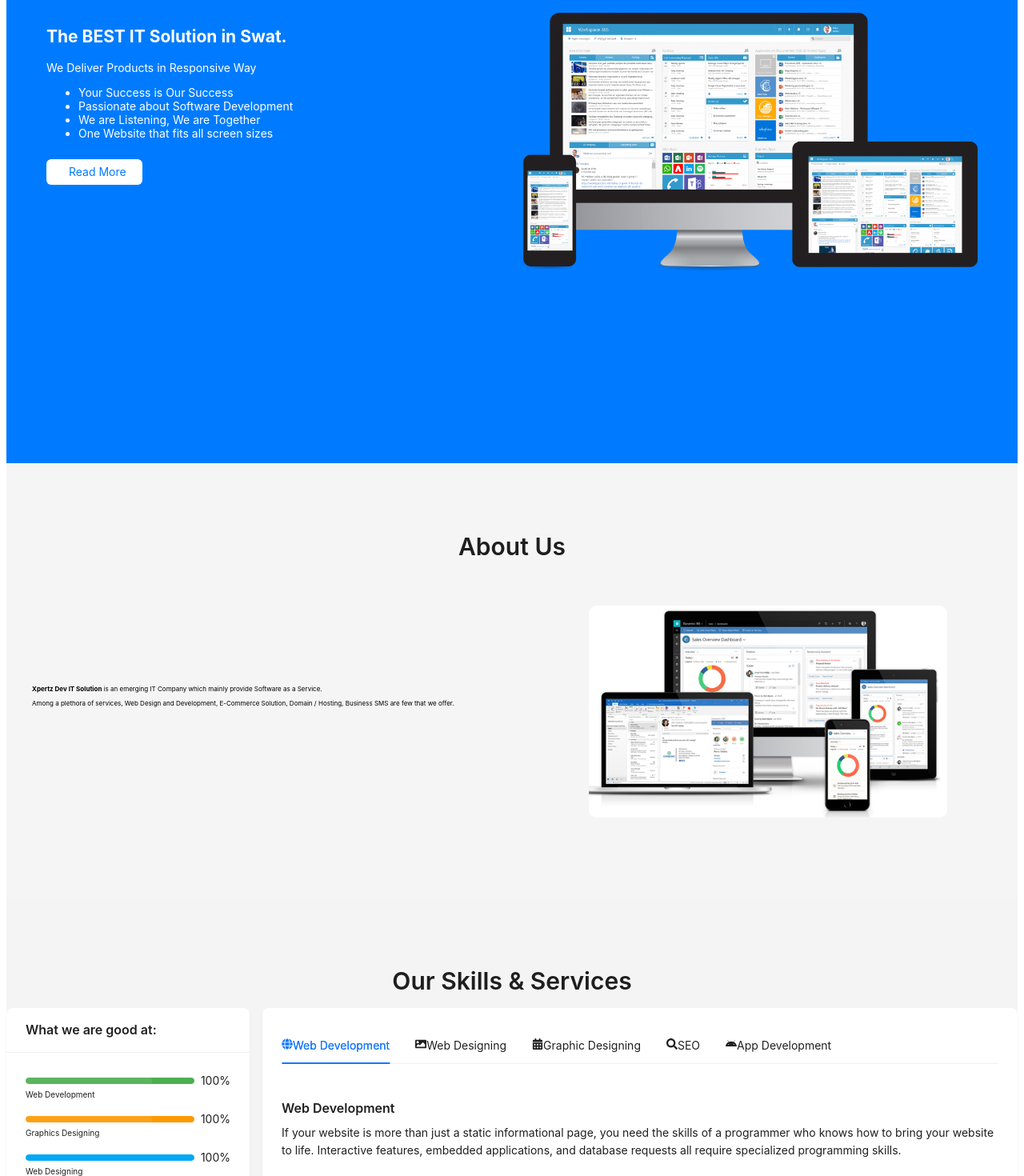
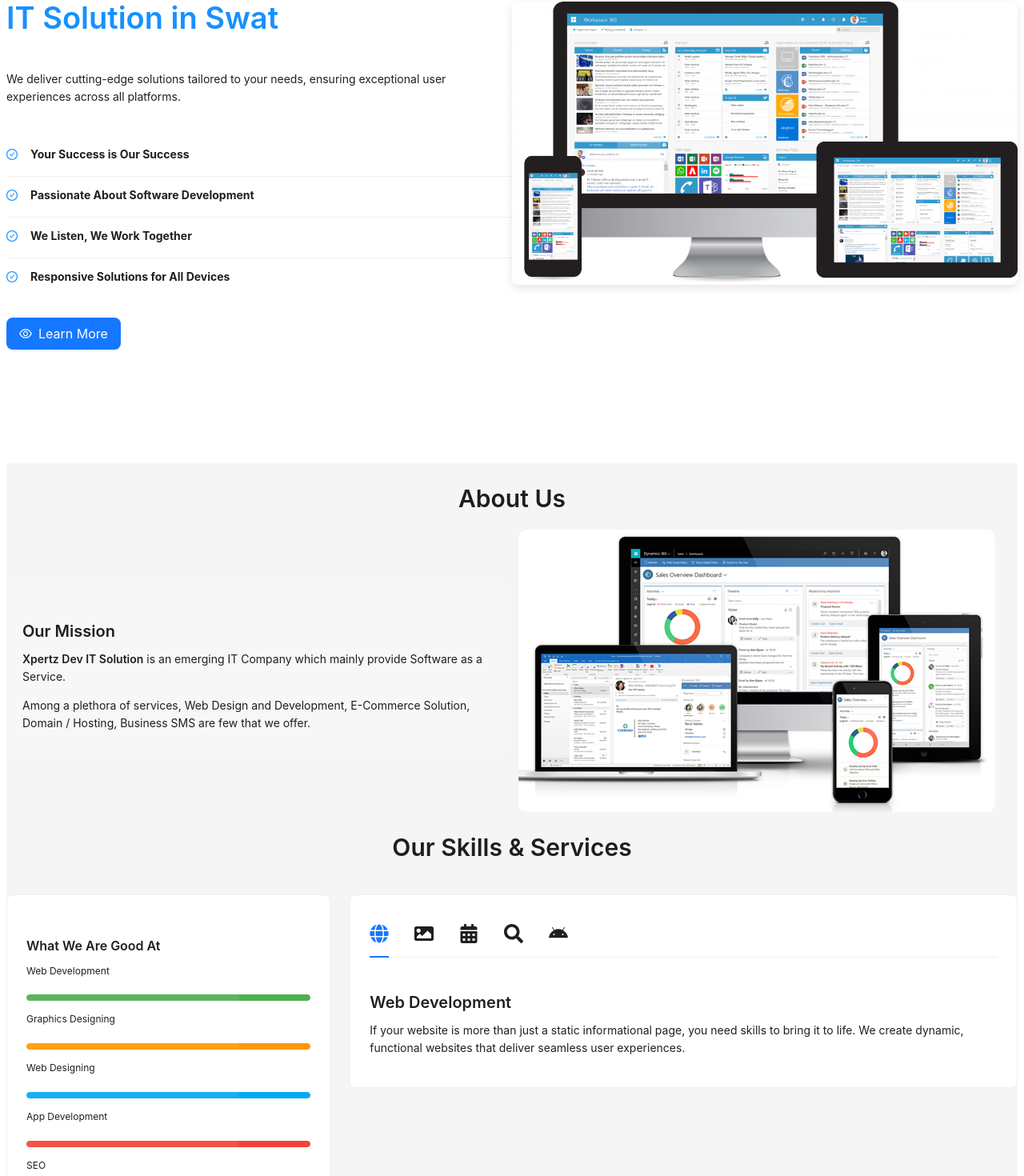
Before and after one commit to sajjadaliuos1/XerpertzDev, a React (Vite) app in the folder xpertz_dev/: page / in a window 1280 px wide. Shown: the part 229-1699 px from the top of the page at 80% size. Built offline with nearby package versions, Linux system fonts and the light colour scheme.

Commit message:
update code

```diff
--- a/xpertz_dev/src/components/Footer.jsx
+++ b/xpertz_dev/src/components/Footer.jsx
@@ -3,7 +3,7 @@ import { Layout } from 'antd';
 
 const { Footer } = Layout;
 
-export default function Footer_dev() {
+export default function Foot() {
   return (
     <Footer
       className="footer_wrapper"
--- a/xpertz_dev/src/components/Header.jsx
+++ b/xpertz_dev/src/components/Header.jsx
@@ -5,7 +5,7 @@ import logo from "../assets/images/logo.png"; // Adjust the path to the actual l
 const { Header } = Layout;
 
 const items = [
-  { key: "1", label: <a href="#hero_section">Home</a> },
+  { key: "1", label: <a href="#home">Home</a> },
   { key: "2", label: <a href="#aboutUs">About Us</a> },
   { key: "3", label: <a href="#service">Services</a> },
   { key: "4", label: <a href="#gallery-1">Portfolio</a> },
@@ -15,7 +15,7 @@ const items = [
   { key: "8", label: <a href="#contact">Contact</a> },
 ];
 
-export default function Header_dev() {
+export default function Head() {
   return (
     <Header
       id="header_wrapper"
--- a/xpertz_dev/src/components/LayOut.jsx
+++ b/xpertz_dev/src/components/LayOut.jsx
@@ -1,11 +1,11 @@
 import React from 'react';
 
 import { Breadcrumb, Layout, Menu, theme } from 'antd';
-import Footer_dev from './Footer';
-import Header_dev from './Header';
-import Home_xpertzdev from './Pages/Home';
-import About_xpertzdev from './Pages/About';
-import Services_xpertzdev from './Pages/Services';
+import Foot from './Footer';
+import Head from './Header';
+import Home from './Pages/Home';
+import AboutUs from './Pages/About';
+import Services from './Pages/Services';
 
 
 
@@ -13,11 +13,11 @@ export default function LayOut_dev() {
 
   return (
     <Layout>
-     <Header_dev/>
-      <Home_xpertzdev/>
-       <About_xpertzdev/>
-        <Services_xpertzdev/>
-   <Footer_dev/>
+     <Head/>
+      <Home/>
+       <AboutUs/>
+        <Services/>
+   <Foot/>
     </Layout>
   );
 }
--- a/xpertz_dev/src/components/Pages/About.jsx
+++ b/xpertz_dev/src/components/Pages/About.jsx
@@ -1,58 +1,44 @@
 import React from 'react';
-import { Typography, Row, Col } from 'antd'; // Importing Ant Design components
+import { Typography, Row, Col, Image } from 'antd';
 
 import download from "../../assets/images/download.png";
 const { Title, Paragraph } = Typography;
 
-export default function About_xpertzdev() {
+export default function AboutUs() {
   return (
     // Hero Section
-    <section id="aboutUs" style={{ color: "black", padding: "60px 0" }}>
-      <div className="inner_wrapper">
+    <section id="aboutUs">
       <div className="container">
         {/* Title */}
-          <Title level={2} style={{ textAlign: "center" }}>
+        <Title level={2} style={{ textAlign: "center", marginBottom: 20 }}>
           About Us
         </Title>
 
         {/* Inner Section */}
-          <div className="inner_section">
         <Row gutter={[16, 16]} align="middle">
           {/* Text Section - Left */}
-              <Col
-                xs={24}
-                sm={12}
-                md={12}
-                lg={12}
-                style={{ textAlign: "left", padding: "40px",  marginBottom: "40px" , fontSize: "8px" }} // Adjusted font size
-              >
-                 <p><strong>Xpertz Dev IT Solution</strong> is an emerging IT Company which mainly provide Software as a Service.</p>
-                 <p>Among a plethora of services, Web Design and Development, E-Commerce Solution, Domain / Hosting, Business SMS are few that we offer. </p>
+          <Col xs={24} sm={12} md={12} lg={12}>
+            <div style={{ padding: 20, backgroundColor: '#f7f7f7', borderRadius: 10 }}>
+              <Title level={4}>Our Mission</Title>
+              <Paragraph>
+                <strong>Xpertz Dev IT Solution</strong> is an emerging IT Company which mainly provide Software as a Service.
+              </Paragraph>
+              <Paragraph>
+                Among a plethora of services, Web Design and Development, E-Commerce Solution, Domain / Hosting, Business SMS are few that we offer.
+              </Paragraph>
+            </div>
           </Col>
 
           {/* Image Section - Right */}
-              <Col
-                xs={24}
-                sm={12}
-                md={12}
-                lg={12}
-                style={{
-                  display: "flex",
-                  justifyContent: "center",
-                  alignItems: "center",
-                  padding: "40px",
-                }}
-              >
-                <img
+          <Col xs={24} sm={12} md={12} lg={12}>
+            <Image
               src={download}
               alt="Xpertz Dev"
-                  style={{ width: "80%", borderRadius: "10px" }}
+              style={{ width: '100%', borderRadius: 10 }}
             />
           </Col>
         </Row>
       </div>
-        </div>
-      </div>
     </section>
   );
 }
--- a/xpertz_dev/src/components/Pages/Home.jsx
+++ b/xpertz_dev/src/components/Pages/Home.jsx
@@ -1,99 +1,74 @@
 import React from "react";
-import { Button } from "antd";
+import {
+  Layout,
+  Button,
+  Row,
+  Col,
+  Typography,
+  Space,
+  List,
+  Image
+} from "antd";
+import {
+  EyeOutlined,
+  CheckCircleOutlined
+} from "@ant-design/icons";
 import workspace from "../../assets/images/workspace.png";
 
+const { Header, Content } = Layout;
+const { Title, Text, Paragraph } = Typography;
 
-export default function Home_xpertzdev() {
+export default function Home() {
   return (
+    <section id="home" style={{ backgroundColor: "#fff" }}>
 
-    <section
-      id="hero_section"
-      className="top_cont_outer"
-      style={{
-        backgroundColor: "#007bff",
-        padding: "50px 0",
-        color: "white",
-        display: "flex",
-        justifyContent: "space-between",
-        alignItems: "center",
-        height: "100vh",
+        <Row justify="center" align="middle" style={{ minHeight: "100vh" }}>
+          <Col xs={24} md={12}>
+            <Space direction="vertical" size="large">
+              <Title level={1} style={{ color: "#1890ff" }}>
+                Unlock <span style={{ color: "#1890ff" }}>Innovation</span> with
+                the BEST IT Solution in Swat
+              </Title>
+              <Paragraph>
+                We deliver cutting-edge solutions tailored to your needs,
+                ensuring exceptional user experiences across all platforms.
+              </Paragraph>
+              <List
+                dataSource={[
+                  "Your Success is Our Success",
+                  "Passionate About Software Development",
+                  "We Listen, We Work Together",
+                  "Responsive Solutions for All Devices",
+                ]}
+                renderItem={(item) => (
+                  <List.Item>
+                    <List.Item.Meta
+                      avatar={<CheckCircleOutlined style={{ color: "#1890ff" }} />}
+                      title={<Text>{item}</Text>}
+                    />
+                  </List.Item>
+                )}
+              />
+              <Button type="primary" icon={<EyeOutlined />} size="large" href="#service">
+                Learn More
+              </Button>
+            </Space>
+          </Col>
 
-      }}
-    >
-      <div className="hero_wrapper" style={{ width: "100%", display: "flex" }}>
-        {/* Text Section */}
-        <div
-          className="text-section"
-          style={{
-            flex: 1, // Occupy equal width as image section
-            paddingLeft: "50px", // Padding for better spacing on the left
-          }}
-        >
-          <div className="top_left_cont zoomIn wow animated">
-            <h2>
-              The <strong>BEST</strong> IT Solution in Swat.
-            </h2>
-            <p>We Deliver Products in Responsive Way</p>
-            <ul className="list-unstyled">
-              <li>
-                <span className="fa fa-asterisk"></span> Your Success is Our
-                Success
-              </li>
-              <li>
-                <span className="fa fa-asterisk"></span> Passionate about
-                Software Development
-              </li>
-              <li>
-                <span className="fa fa-asterisk"></span> We are Listening, We
-                are Together
-              </li>
-              <li>
-                <span className="fa fa-asterisk"></span> One Website that fits
-                all screen sizes
-              </li>
-            </ul>
+          <Col xs={24} md={12}>
+            <Image
+              src={workspace}
+              alt="Workspace"
+              style={{
+                maxWidth: "100%",
+                height: "auto",
+                borderRadius: "8px",
+                boxShadow: "0 4px 12px rgba(0, 0, 0, 0.1)",
+              }}
+            />
+          </Col>
+        </Row>
 
-            {/* Ant Design Button with Link */}
-            <a href="#service">
-              <Button
-                type="primary"
-                icon={<span className="fa fa-eye"></span>}
-                style={{
-                  marginTop: "10px",
-                  backgroundColor: "white",
-                  color: "#007bff",
-                  border: "none",
-                  padding: "10px 20px",
-                }}
-              >
-                Read More
-              </Button>
-            </a>
-          </div>
-        </div>
-
-        {/* Workspace Image Section */}
-        <div
-          className="image-section"
-          style={{
-            flex: 1,
-            display: "flex",
-            justifyContent: "center",
-            alignItems: "center",
-            paddingRight: "50px",
-          }}
-        >
-          <img
-            src={workspace}
-            className="zoomIn wow animated"
-            alt="Workspace"
-            style={{
-              width: "100%",
-              objectFit: "contain",
-            }}
-          />
-        </div>
-      </div>
     </section>
   );
 }
--- a/xpertz_dev/src/components/Pages/Services.jsx
+++ b/xpertz_dev/src/components/Pages/Services.jsx
@@ -1,85 +1,54 @@
-import React from 'react';
-import { Row, Col, Progress, Tabs, Typography, Card } from 'antd'; // Importing Ant Design components
-import { FaGlobe, FaImage, FaCalendarAlt, FaSearch, FaAndroid } from 'react-icons/fa'; // For icons
+import React, { useState, useEffect } from "react";
+import { Row, Col, Progress, Tabs, Typography, Card, Tooltip, Space } from "antd";
+import { FaGlobe, FaImage, FaCalendarAlt, FaSearch, FaAndroid } from "react-icons/fa";
 
 const { Title, Paragraph } = Typography;
 
-export default function Services_xpertzdev() {
-  return (
-    // Service Section
-    <section id="service" style={{ padding: "60px 0", backgroundColor: "#f4f4f4" }}>
-      <div className="container">
-        {/* Title */}
-        <Title level={2} style={{ textAlign: "center" }}>
-          Our Skills & Services
-        </Title>
+export default function Services() {
+  const [progress, setProgress] = useState({
+    webDevelopment: 0,
+    graphicsDesigning: 0,
+    webDesigning: 0,
+    appDevelopment: 0,
+    seo: 0,
+  });
 
-        <div className="service_wrapper">
-          <Row gutter={[16, 16]}>
-            {/* Skills Section - Left */}
-            <Col xs={24} sm={8} md={6}>
-              <Card title="What we are good at:" bordered={false} style={{ height: "100%" }}>
-                {/* Progress Bars */}
-                <Progress
-                  percent={100}
-                  status="active"
-                  strokeColor="#4CAF50"
+  useEffect(() => {
+    const interval = setTimeout(() => {
+      setProgress({
+        webDevelopment: 100,
+        graphicsDesigning: 100,
+        webDesigning: 100,
+        appDevelopment: 100,
+        seo: 100,
+      });
+    }, 500);
 
-                />
-                <Paragraph style={{fontSize:"10px"}}>Web Development</Paragraph>
+    return () => clearTimeout(interval);
+  }, []);
 
-                <Progress
-                  percent={100}
-                  status="active"
-                  strokeColor="#FF9800"
+  const skills = [
+    { title: "Web Development", percent: progress.webDevelopment, color: "#4CAF50" },
+    { title: "Graphics Designing", percent: progress.graphicsDesigning, color: "#FF9800" },
+    { title: "Web Designing", percent: progress.webDesigning, color: "#03A9F4" },
+    { title: "App Development", percent: progress.appDevelopment, color: "#F44336" },
+    { title: "SEO", percent: progress.seo, color: "#2196F3" },
+  ];
 
-                />
-                <Paragraph style={{fontSize:"10px"}}>Graphics Designing</Paragraph>
-
-                <Progress
-                  percent={100}
-                  status="normal"
-                  strokeColor="#03A9F4"
-
-                />
-                <Paragraph style={{fontSize:"10px"}}>Web Designing</Paragraph>
-
-                <Progress
-                  percent={100}
-                  status="active"
-                  strokeColor="#F44336"
-
-                />
-                <Paragraph style={{fontSize:"10px"}}>App Development</Paragraph>
-
-                <Progress
-                  percent={100}
-                  status="active"
-                  strokeColor="#2196F3"
-
-                />
-                <Paragraph style={{fontSize:"10px"}}>SEO</Paragraph>
-              </Card>
-            </Col>
-
-            {/* Tabs Section - Right */}
-            <Col xs={24} sm={16} md={18}>
-              <Card bordered={false} >
-                <Tabs defaultActiveKey="1" style={{ color: "black",
-                 }} items={[
+  const tabItems = [
     {
       key: "1",
       label: (
-                      <span>
-                        <FaGlobe />
-                        Web Development
-                      </span>
+        <Tooltip title="Web Development">
+          <FaGlobe style={{ fontSize: "24px" }} />
+        </Tooltip>
       ),
       children: (
         <>
-                        <Title level={5}>Web Development</Title>
-                        <Paragraph style={{fontSize:"8"}}>
-                          If your website is more than just a static informational page, you need the skills of a programmer who knows how to bring your website to life. Interactive features, embedded applications, and database requests all require specialized programming skills.
+          <Title level={4}>Web Development</Title>
+          <Paragraph>
+            If your website is more than just a static informational page, you need skills to bring it to life. We create
+            dynamic, functional websites that deliver seamless user experiences.
           </Paragraph>
         </>
       ),
@@ -87,16 +56,16 @@ export default function Services_xpertzdev() {
     {
       key: "2",
       label: (
-                      <span>
-                        <FaImage />
-                        Web Designing
-                      </span>
+        <Tooltip title="Web Designing">
+          <FaImage style={{ fontSize: "24px" }} />
+        </Tooltip>
       ),
       children: (
         <>
-                        <Title level={5}>Web Designing</Title>
+          <Title level={4}>Web Designing</Title>
           <Paragraph>
-                          Effective web design is more than just a few pretty graphics. It needs to be carefully planned for optimal layout to improve functionality and enhance user experience.
+            Effective web design combines aesthetics and usability. We ensure optimal layouts that enhance user experience
+            and functionality.
           </Paragraph>
         </>
       ),
@@ -104,16 +73,16 @@ export default function Services_xpertzdev() {
     {
       key: "3",
       label: (
-                      <span>
-                        <FaCalendarAlt />
-                        Graphic Designing
-                      </span>
+        <Tooltip title="Graphic Designing">
+          <FaCalendarAlt style={{ fontSize: "24px" }} />
+        </Tooltip>
       ),
       children: (
         <>
-                        <Title level={5}>Graphic Designing</Title>
+          <Title level={4}>Graphic Designing</Title>
           <Paragraph>
-                          Graphics Design plays a critical role in market perception. Good design makes your business stand out, leaving a lasting impression on your customers and audience.
+            Our designs leave lasting impressions. From branding to marketing, we craft designs that captivate and
+            communicate.
           </Paragraph>
         </>
       ),
@@ -121,16 +90,16 @@ export default function Services_xpertzdev() {
     {
       key: "4",
       label: (
-                      <span>
-                        <FaSearch />
-                        SEO
-                      </span>
+        <Tooltip title="SEO">
+          <FaSearch style={{ fontSize: "24px" }} />
+        </Tooltip>
       ),
       children: (
         <>
-                        <Title level={5}>SEO</Title>
+          <Title level={4}>SEO</Title>
           <Paragraph>
-                          SEO (Search Engine Optimization) is an effective marketing tool that can boost your traffic, enhance visibility, and improve your rankings in search engines, driving more qualified visitors to your site.
+            SEO is essential for visibility. We boost your search rankings, increase traffic, and drive more qualified
+            visitors to your site.
           </Paragraph>
         </>
       ),
@@ -138,26 +107,54 @@ export default function Services_xpertzdev() {
     {
       key: "5",
       label: (
-                      <span>
-                        <FaAndroid />
-                        App Development
-                      </span>
+        <Tooltip title="App Development">
+          <FaAndroid style={{ fontSize: "24px" }} />
+        </Tooltip>
       ),
       children: (
         <>
-                        <Title level={5}>App Development</Title>
+          <Title level={4}>App Development</Title>
           <Paragraph>
-                          Our team is proficient in developing iOS and Android apps that enhance user experience and fulfill business requirements. We create apps that are functional, scalable, and user-friendly.
+            We create iOS and Android apps that are functional, scalable, and user-friendly, delivering exceptional user
+            experiences.
           </Paragraph>
         </>
       ),
     },
-                ]}/>
+  ];
+
+  return (
+    <section id="service">
+      <div className="container">
+        <Title level={2} style={{ textAlign: "center", marginBottom: "40px" }}>
+          Our Skills & Services
+        </Title>
+        <Row gutter={[24, 24]}>
+          <Col xs={24} md={8}>
+            <Card bordered hoverable>
+              <Title level={5}>What We Are Good At</Title>
+              <Space direction="vertical" style={{ width: "100%" }}>
+                {skills.map((skill, index) => (
+                  <div key={index}>
+                    <Paragraph style={{fontSize:"12px"}} >{skill.title}</Paragraph>
+                    <Progress
+                      percent={skill.percent}
+                      strokeColor={skill.color}
+                      status="active"
+                      showInfo={false}
+                    />
+                  </div>
+                ))}
+              </Space>
+            </Card>
+          </Col>
+          <Col xs={24} md={16}>
+            <Card bordered hoverable>
+              <Tabs defaultActiveKey="1" items={tabItems} />
             </Card>
           </Col>
         </Row>
       </div>
-      </div>
     </section>
   );
 }
```
Also changed, not shown: xpertz_dev/src/components/Content.jsx (deleted, +0 -30 lines), xpertz_dev/src/components/Pages/Business.jsx (added, +7 -0 lines). Lines whose indentation alone changed are shown as unchanged.
